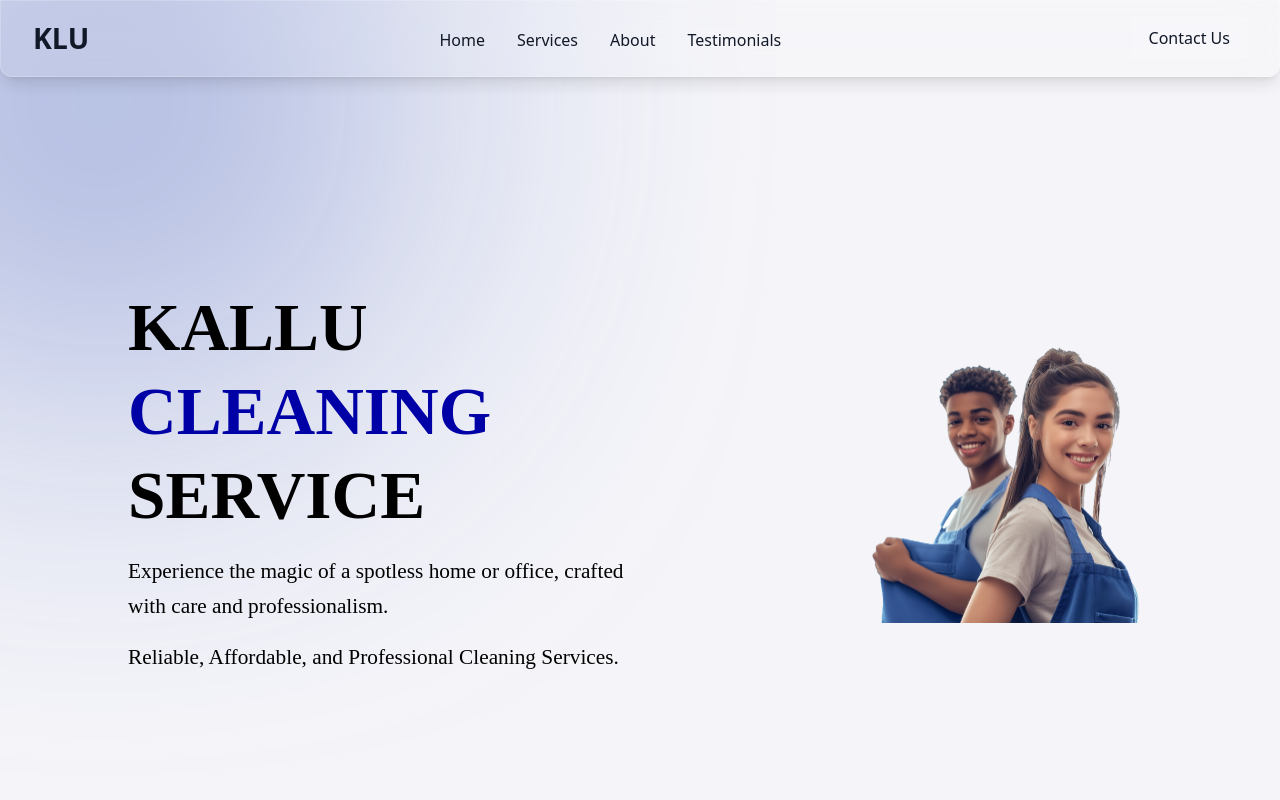
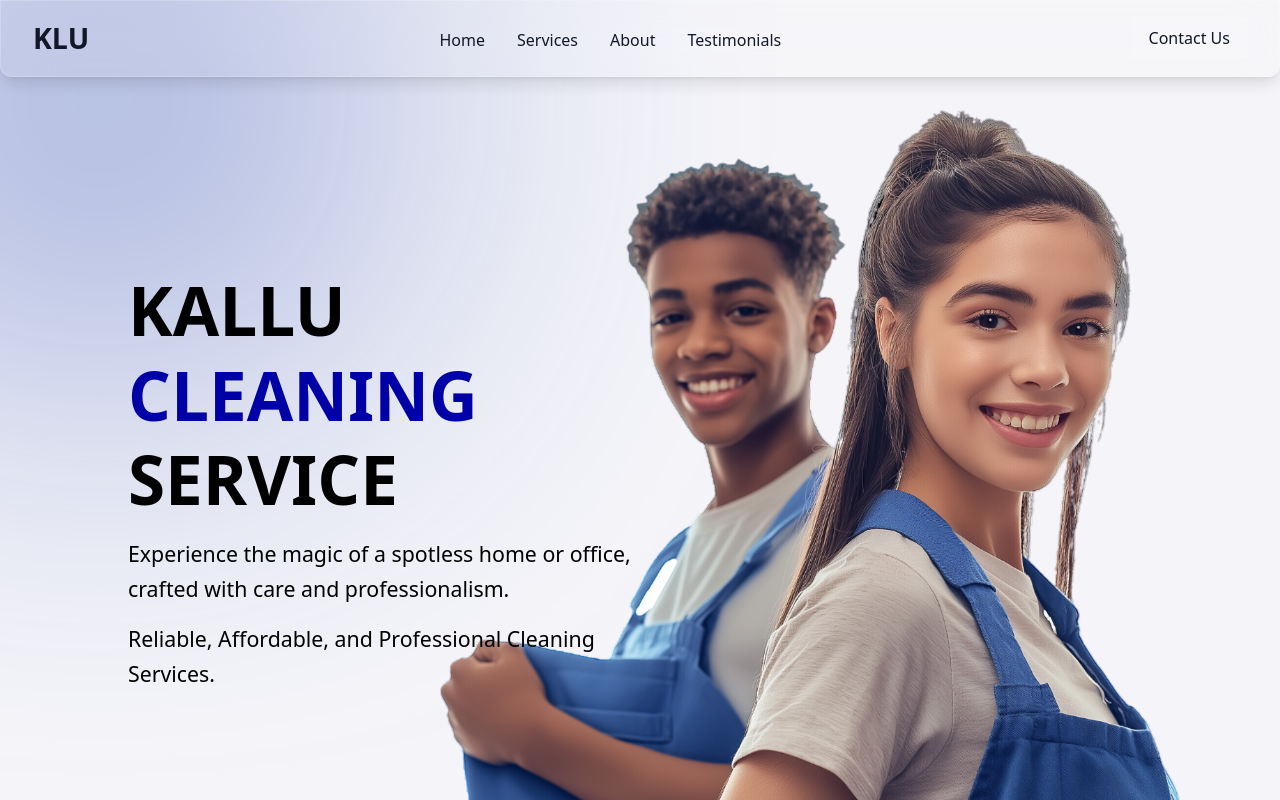
Before and after one commit to varuntree/kalluu, a Next.js app: page / in a window 1280 px wide. Shown: the top 800 px of the page. Built offline with nearby package versions, Linux system fonts and the light colour scheme.

Commit message:
Assistant checkpoint: Fix MainPage layout and image sizing issues
Assistant generated file changes:
- app/components/MainPage.tsx: Fix layout and image sizing issues

---

User prompt:

In the min page look why some time it's coming out of the main div

```diff
--- a/app/components/MainPage.tsx
+++ b/app/components/MainPage.tsx
@@ -3,33 +3,36 @@ import Image from 'next/image';
 
 export default function MainPage() {
   return (
-    <main className="flex flex-col lg:flex-row min-h-screen container mx-auto">
-      {/* Left Section - Text Content */}
-      <div className="flex-1 flex items-center justify-center lg:justify-start p-6 lg:p-12">
+    <main className="relative h-screen w-full overflow-hidden flex flex-col lg:flex-row">
+      {/* Background Image Container */}
+      <div className="absolute inset-0 z-0 h-full w-full">
+        <Image
+          src="/t.png"
+          alt="Cleaning Service Illustration"
+          fill
+          priority
+          className="object-cover"
+          sizes="100vw"
+        />
+      </div>
+
+      {/* Text Section */}
+      <div className="relative z-10 flex-1 flex items-center justify-center p-6 lg:p-12 bg-white/80 lg:bg-transparent">
         <div className="text-center lg:text-left max-w-xl">
-          <h1 className="text-4xl lg:text-5xl font-bold font-heading leading-tight mb-4">
+          <h1 className="text-4xl lg:text-5xl font-bold leading-tight mb-4">
             KALLU <span className="text-primary">CLEANING</span> SERVICE
           </h1>
-          <p className="text-lg lg:text-xl font-body leading-relaxed mb-4">
+          <p className="text-lg lg:text-xl leading-relaxed mb-4">
             Experience the magic of a spotless home or office, crafted with care and professionalism.
           </p>
-          <p className="text-lg lg:text-xl font-body leading-relaxed">
+          <p className="text-lg lg:text-xl leading-relaxed">
             Reliable, Affordable, and Professional Cleaning Services.
           </p>
         </div>
       </div>
 
-      {/* Right Section - Image */}
-      <div className="flex-1 relative h-[400px] lg:h-auto">
-        <Image
-          src="/t.png"
-          alt="Cleaning Service Illustration"
-          fill
-          style={{ objectFit: 'contain' }}
-          priority
-          sizes="(max-width: 768px) 100vw, 50vw"
-        />
-      </div>
+      {/* On larger screens, space for image to show distinctly on the right */}
+      <div className="hidden lg:block lg:flex-1" />
     </main>
   );
 }
```
